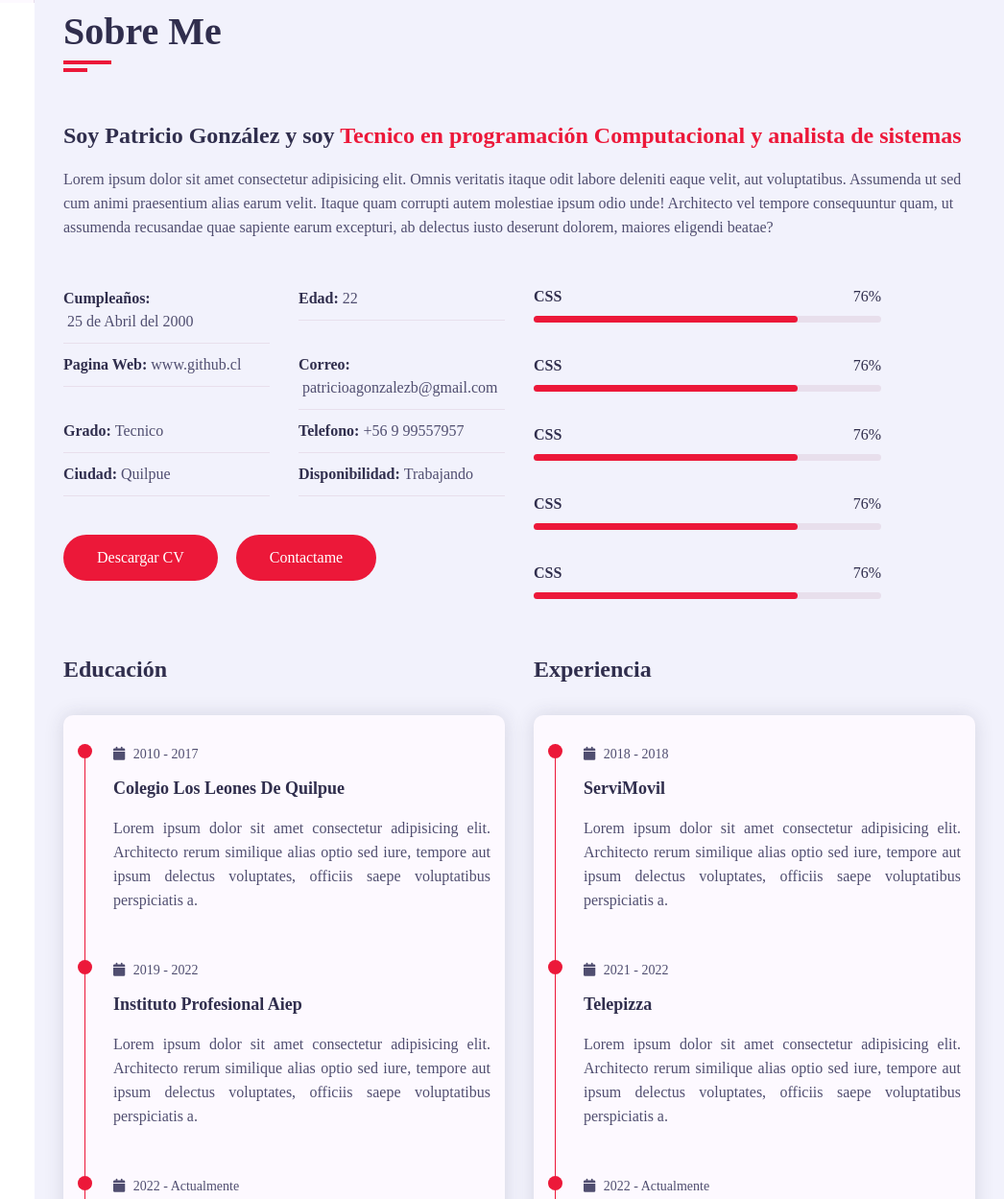
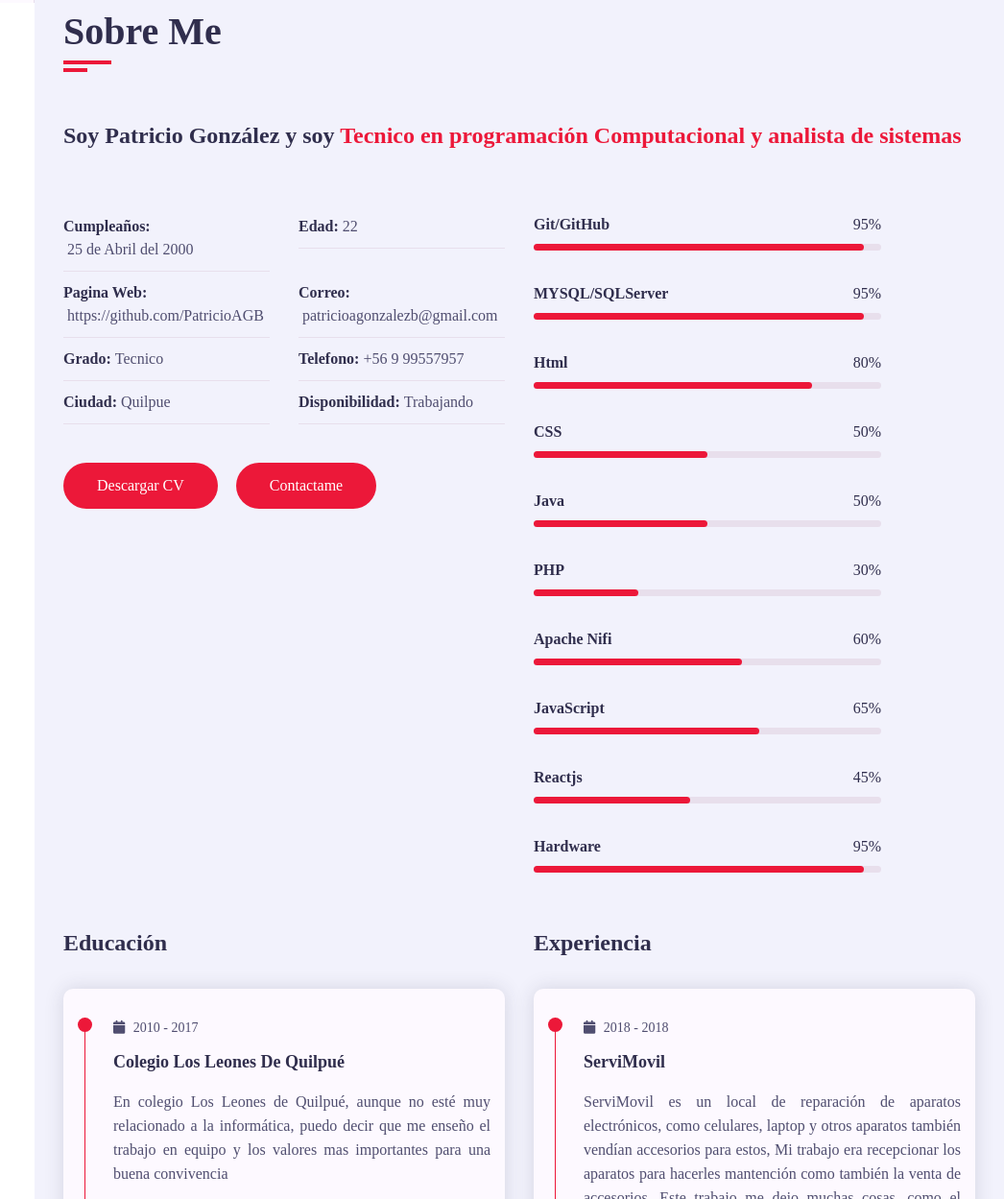
Before and after one commit to PatricioAGB/portfolio, a plain HTML site: page index.html in a window 1280 px wide. Shown: the part 797-2046 px from the top of the page at 96% size, without its empty margins (234-1280 px from the left). Drawn offline with Linux system fonts and the light colour scheme.

Commit message:
portfolio terminado

```diff
--- a/css/style.css
+++ b/css/style.css
@@ -648,6 +648,12 @@ transition: all 0.3S ease;
 width: 100%;
 display: block;
 }
+.portfolio .portfolio-item-inner .portfolio-img a
+{
+font-size: 20px;
+color: var(--text-black-900);
+
+}
 /* contact */
 
 .contact-title
--- a/index.html
+++ b/index.html
@@ -39,7 +39,7 @@
                     <div class="home-info padd-15">
                         <h3 class="hello">Hola, mi nombre es <span class="name">Patricio González</span></h3>
                         <h3 class="my-profession">Soy <span class="typing">Tecnico en programación computacional y analista de sisterma</span></h3>
-                        <p>Lorem ipsum dolor, sit amet consectetur adipisicing elit. Quia, dolore architecto doloribus fugiat nam voluptatum libero rem optio quod inventore totam atque maxime soluta, deserunt eius, saepe unde facilis quaerat!</p>
+                        <p>Estudiante del Instituto profesional AIEP, titulado de la carrera de técnico en programación computacional y analista de sistema. Actualmente continúo estudiando para obtener el titulo de Ingeniería de ejecución en informática en mención de desarrollo de sistemas y me encuentro trabajando en la empresa ACL Tecnología.</p>
                         <a href="#contact" class="btn hire-me" >Contactame</a>
                     </div>
                     <div class="home-img padd-15">
@@ -62,7 +62,7 @@
                         <div class="row">
                             <div class="about-text padd-15">
                                 <h3>Soy Patricio González y soy <span>Tecnico en programación Computacional y analista de sistemas</span></h3>
-                                <p>Lorem ipsum dolor sit amet consectetur adipisicing elit. Omnis veritatis itaque odit labore deleniti eaque velit, aut voluptatibus. Assumenda ut sed cum animi praesentium alias earum velit. Itaque quam corrupti autem molestiae ipsum odio unde! Architecto vel tempore consequuntur quam, ut assumenda recusandae quae sapiente earum excepturi, ab delectus iusto deserunt dolorem, maiores eligendi beatae?</p>
+
                             </div>
                         </div>
                         <div class="row">
@@ -75,7 +75,7 @@
                                         <p>Edad:<span> 22</span></p>
                                     </div>
                                     <div class="info-item padd-15">
-                                        <p>Pagina Web:<span> www.github.cl</span></p>
+                                        <p>Pagina Web:<span> https://github.com/PatricioAGB</span></p>
                                     </div>
                                     <div class="info-item padd-15">
                                         <p>Correo:<span> patricioagonzalezb@gmail.com </span></p>
@@ -104,38 +104,73 @@
                             <div class="skills padd-15">
                             <div class="row">
                                 <div class="skill-item padd-15">
-                                    <h5>CSS</h5>
+                                    <h5>Git/GitHub</h5>
                                     <div class="progress">
-                                        <div class="progress-in" style="width:76%;"></div>
-                                        <div class="skill-percent">76%</div>
+                                        <div class="progress-in" style="width:95%;"></div>
+                                        <div class="skill-percent">95%</div>
+                                    </div>
+                                </div>
+                                <div class="skill-item padd-15">
+                                    <h5>MYSQL/SQLServer</h5>
+                                    <div class="progress">
+                                        <div class="progress-in" style="width:95%;"></div>
+                                        <div class="skill-percent">95%</div>
+                                    </div>
+                                </div>
+                                <div class="skill-item padd-15">
+                                    <h5>html</h5>
+                                    <div class="progress">
+                                        <div class="progress-in" style="width:80%;"></div>
+                                        <div class="skill-percent">80%</div>
                                     </div>
                                 </div>
                                 <div class="skill-item padd-15">
                                     <h5>CSS</h5>
                                     <div class="progress">
-                                        <div class="progress-in" style="width:76%;"></div>
-                                        <div class="skill-percent">76%</div>
+                                        <div class="progress-in" style="width:50%;"></div>
+                                        <div class="skill-percent">50%</div>
                                     </div>
                                 </div>
                                 <div class="skill-item padd-15">
-                                    <h5>CSS</h5>
+                                    <h5>Java</h5>
                                     <div class="progress">
-                                        <div class="progress-in" style="width:76%;"></div>
-                                        <div class="skill-percent">76%</div>
+                                        <div class="progress-in" style="width:50%;"></div>
+                                        <div class="skill-percent">50%</div>
                                     </div>
                                 </div>
                                 <div class="skill-item padd-15">
-                                    <h5>CSS</h5>
+                                    <h5>PHP</h5>
                                     <div class="progress">
-                                        <div class="progress-in" style="width:76%;"></div>
-                                        <div class="skill-percent">76%</div>
+                                        <div class="progress-in" style="width:30%;"></div>
+                                        <div class="skill-percent">30%</div>
                                     </div>
                                 </div>
                                 <div class="skill-item padd-15">
-                                    <h5>CSS</h5>
+                                    <h5>Apache nifi</h5>
                                     <div class="progress">
-                                        <div class="progress-in" style="width:76%;"></div>
-                                        <div class="skill-percent">76%</div>
+                                        <div class="progress-in" style="width:60%;"></div>
+                                        <div class="skill-percent">60%</div>
+                                    </div>
+                                </div>
+                                <div class="skill-item padd-15">
+                                    <h5>JavaScript</h5>
+                                    <div class="progress">
+                                        <div class="progress-in" style="width:65%;"></div>
+                                        <div class="skill-percent">65%</div>
+                                    </div>
+                                </div>
+                                <div class="skill-item padd-15">
+                                    <h5>Reactjs</h5>
+                                    <div class="progress">
+                                        <div class="progress-in" style="width:45%;"></div>
+                                        <div class="skill-percent">45%</div>
+                                    </div>
+                                </div>
+                                <div class="skill-item padd-15">
+                                    <h5>Hardware</h5>
+                                    <div class="progress">
+                                        <div class="progress-in" style="width:95%;"></div>
+                                        <div class="skill-percent">95%</div>
                                     </div>
                                 </div>
                             </div>
@@ -154,8 +189,8 @@
                                                 <h3 class="timeline-date">
                                                     <i class="fa fa-calendar"></i> 2010 - 2017
                                                 </h3>
-                                                <h4 class="timeline-title">Colegio Los Leones de Quilpue</h4>
-                                                <p class="timeline-text">Lorem ipsum dolor sit amet consectetur adipisicing elit. Architecto rerum similique alias optio sed iure, tempore aut ipsum delectus voluptates, officiis saepe voluptatibus perspiciatis a.</p>
+                                                <h4 class="timeline-title">Colegio Los Leones de Quilpué</h4>
+                                                <p class="timeline-text">En colegio Los Leones de Quilpué, aunque no esté muy relacionado a la informática, puedo decir que me enseño el trabajo en equipo y los valores mas importantes para una buena convivencia </p>
                                             </div>
                                              <!-- Timeline item-->
                                              <div class="timeline-item">
@@ -164,7 +199,7 @@
                                                     <i class="fa fa-calendar"></i> 2019 - 2022
                                                 </h3>
                                                 <h4 class="timeline-title"> Instituto Profesional Aiep </h4>
-                                                <p class="timeline-text">Lorem ipsum dolor sit amet consectetur adipisicing elit. Architecto rerum similique alias optio sed iure, tempore aut ipsum delectus voluptates, officiis saepe voluptatibus perspiciatis a.</p>
+                                                <p class="timeline-text"> En el Instituto profesional AIEP conseguí mi título de técnico profesional al cual estoy muy agradecido con las enseñas y lo bien que preparan a los alumnos para llegar al área laboral y de los profesores que imparten en esta institución.</p>
                                             </div>
                                              <!-- Timeline item-->
                                              <div class="timeline-item">
@@ -173,7 +208,7 @@
                                                     <i class="fa fa-calendar"></i> 2022 - Actualmente
                                                 </h3>
                                                 <h4 class="timeline-title">Instituto Profesional Aiep</h4>
-                                                <p class="timeline-text">Lorem ipsum dolor sit amet consectetur adipisicing elit. Architecto rerum similique alias optio sed iure, tempore aut ipsum delectus voluptates, officiis saepe voluptatibus perspiciatis a.</p>
+                                                <p class="timeline-text">En el Instituto profesional AIEP conseguí mi título de técnico profesional al cual estoy muy agradecido con las enseñas y lo bien que preparan a los alumnos para llegar al área laboral y de los profesores que imparten en esta institución, actualmente sigo estudiando para conseguir el título de Ingeniero.</p>
                                             </div>
                                         </div>
                                     </div>
@@ -191,7 +226,9 @@
                                                     <i class="fa fa-calendar"></i> 2018 - 2018
                                                 </h3>
                                                 <h4 class="timeline-title">ServiMovil</h4>
-                                                <p class="timeline-text">Lorem ipsum dolor sit amet consectetur adipisicing elit. Architecto rerum similique alias optio sed iure, tempore aut ipsum delectus voluptates, officiis saepe voluptatibus perspiciatis a.</p>
+                                                <p class="timeline-text">ServiMovil es un local de reparación de aparatos electrónicos, como celulares, laptop y otros aparatos también vendían accesorios para estos, Mi trabajo era recepcionar los aparatos para hacerles mantención como también la venta de accesorios.
+                                                    Este trabajo me dejo muchas cosas, como el mejorar mis habilidades blandas ya que tenía mucha interacción con los clientes y con compañeros de trabajo.
+                                                    </p>
                                             </div>
                                              <!-- Timeline item-->
                                              <div class="timeline-item">
@@ -200,7 +237,9 @@
                                                     <i class="fa fa-calendar"></i> 2021 - 2022
                                                 </h3>
                                                 <h4 class="timeline-title"> Telepizza </h4>
-                                                <p class="timeline-text">Lorem ipsum dolor sit amet consectetur adipisicing elit. Architecto rerum similique alias optio sed iure, tempore aut ipsum delectus voluptates, officiis saepe voluptatibus perspiciatis a.</p>
+                                                <p class="timeline-text">En Telepizza mi primer cargo fue de pizzero, mi labor era elaborar las pizzas para la venta, unos meses después mi cargo cambio a repartidor con el cual continue hasta que tuve que renunciar. En el Telepizza me ofrecieron el cargo de supervisor, el cual tuve que rechazar ya que comenzaba mi práctica profesional.
+                                                    En este trabajo aprendí el trabajar bajo presión y lo importante que es el trabajo en equipo y la comunicación entre ellos.
+                                                    </p>
                                             </div>
                                              <!-- Timeline item-->
                                              <div class="timeline-item">
@@ -208,8 +247,8 @@
                                                 <h3 class="timeline-date">
                                                     <i class="fa fa-calendar"></i> 2022 - Actualmente
                                                 </h3>
-                                                <h4 class="timeline-title">ACL</h4>
-                                                <p class="timeline-text">Lorem ipsum dolor sit amet consectetur adipisicing elit. Architecto rerum similique alias optio sed iure, tempore aut ipsum delectus voluptates, officiis saepe voluptatibus perspiciatis a.</p>
+                                                <h4 class="timeline-title">ACL Tecnología</h4>
+                                                <p class="timeline-text">Entre en ACL Tecnología para realizar mi practicar profesional en el PPJ (profesionales jóvenes) al terminar mi practica me dieron la oportunidad de seguir trabajando con ellos y aprender sobre el ambiente laboral de lo que estudie.</p>
                                             </div>
                                         </div>
                                     </div>
@@ -234,28 +273,10 @@
                     <div class="service-item padd-15">
                         <div class="service-item-inner">
                             <div class="icon">
-                                <i class="fa fa-mobile-alt"></i>
-                            </div>
-                            <h4>web design</h4>
-                            <p>Lorem ipsum dolor sit amet consectetur adipisicing elit. Quaerat illo qui repellendus.</p>
-                        </div>
-                    </div>
-                    <div class="service-item padd-15">
-                        <div class="service-item-inner">
-                            <div class="icon">
                                 <i class="fa fa-laptop-code"></i>
                             </div>
-                            <h4>web design</h4>
-                            <p>Lorem ipsum dolor sit amet consectetur adipisicing elit. Quaerat illo qui repellendus.</p>
-                        </div>
-                    </div>
-                    <div class="service-item padd-15">
-                        <div class="service-item-inner">
-                            <div class="icon">
-                                <i class="fa fa-palette"></i>
-                            </div>
-                            <h4>web design</h4>
-                            <p>Lorem ipsum dolor sit amet consectetur adipisicing elit. Quaerat illo qui repellendus.</p>
+                            <h4>diseñador web</h4>
+                            <p>Desarrollador de páginas webs.</p>
                         </div>
                     </div>
                     <div class="service-item padd-15">
@@ -263,8 +284,8 @@
                             <div class="icon">
                                 <i class="fa fa-code"></i>
                             </div>
-                            <h4>web design</h4>
-                            <p>Lorem ipsum dolor sit amet consectetur adipisicing elit. Quaerat illo qui repellendus.</p>
+                            <h4>Desarrollador</h4>
+                            <p>Desarrollador en diferentes tecnologías.</p>
                         </div>
                     </div>
                     <div class="service-item padd-15">
@@ -272,19 +293,11 @@
                             <div class="icon">
                                 <i class="fa fa-search"></i>
                             </div>
-                            <h4>web design</h4>
-                            <p>Lorem ipsum dolor sit amet consectetur adipisicing elit. Quaerat illo qui repellendus.</p>
+                            <h4>analista</h4>
+                            <p>Realizar análisis al proyecto</p>
                         </div>
                     </div>
-                    <div class="service-item padd-15">
-                        <div class="service-item-inner">
-                            <div class="icon">
-                                <i class="fa fa-bullhorn"></i>
-                            </div>
-                            <h4>web design</h4>
-                            <p>Lorem ipsum dolor sit amet consectetur adipisicing elit. Quaerat illo qui repellendus.</p>
-                        </div>
-                    </div>
+
                     <!-- Services item end -->
                 </div>
             </div>
@@ -309,6 +322,7 @@
                         <div class="portfolio-item-inner shadow-dark">
                             <div class="portfolio-img">
                                 <img src="images/portfolio1.png" alt="">
+                                <a href="https://github.com/PatricioAGB/tienda"> github</a>
                             </div>
                         </div>
                     </div>
@@ -316,6 +330,7 @@
                         <div class="portfolio-item-inner shadow-dark">
                             <div class="portfolio-img">
                                 <img src="images/portfolio2.png" alt="">
+                                <a href="https://github.com/PatricioAGB/mascotasv2"> github</a>
                             </div>
                         </div>
                     </div>
@@ -349,7 +364,7 @@
                     <div class="contact-info-item padd-15">
                         <div class="icon"><i class="fa fa-globe-europe"></i></div>
                         <h4>Website</h4>
-                        <p>www.github.cl</p>
+                        <p>https://github.com/PatricioAGB</p>
                     </div>
                     <!-- Contact item end-->
                 </div>
```
